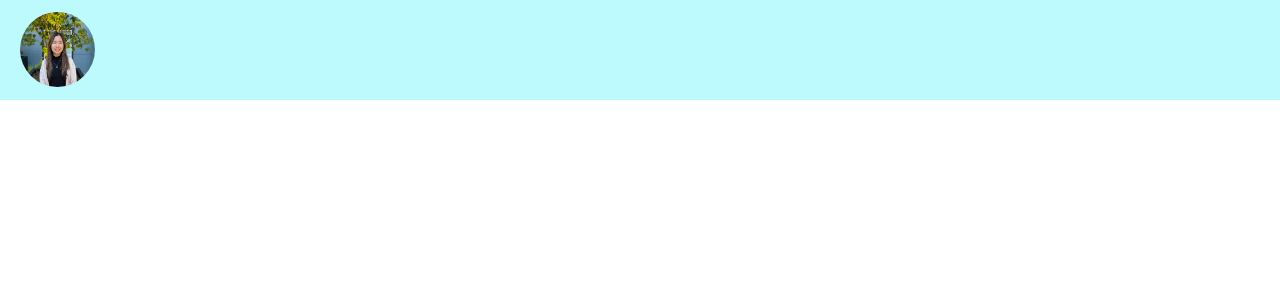
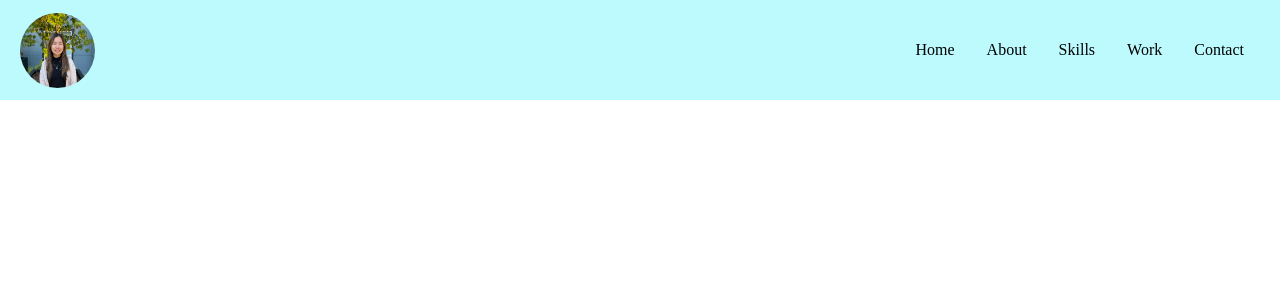
Before and after one commit to Amandagl1/my-portfolio-2023, a React (Create React App) app: page / in a window 1280 px wide. Shown: the top 300 px of the page. Built offline with nearby package versions, Linux system fonts and the light colour scheme.

Commit message:
Created tabs in navbar.

```diff
--- a/package.json
+++ b/package.json
@@ -9,6 +9,7 @@
     "@testing-library/user-event": "^13.5.0",
     "react": "^18.2.0",
     "react-dom": "^18.2.0",
+    "react-icons": "^4.10.1",
     "react-scripts": "5.0.1",
     "web-vitals": "^2.1.4"
   },
--- a/src/components/Navbar.jsx
+++ b/src/components/Navbar.jsx
@@ -1,15 +1,43 @@
-import React from 'react'
+import React, { useState } from 'react'
+import { FaBars, FaTimes } from 'react-icons/fa'
 import Portrait from '../assets/portrait.jpg'
 
 const Navbar = () => {
   return (
-    <div className='fixed w-full h-[100px] justify-between items-center px-5 bg-[#BDFAFE]'>
+    <div className='fixed w-full h-[100px] flex justify-between items-center px-5 bg-[#BDFAFE]'>
+
       <div>
         <img src={Portrait}
           alt="Self Portrait"
           className='rounded-full my-3'
-          style={{ width: '75px', height: '75px'}} />
+          style={{ width: '75px', height: '75px' }} />
       </div>
+
+      {/* When screen reaches a medium size, display ul */}
+      <ul className='hidden md:flex'>
+        <li>Home</li>
+        <li>About</li>
+        <li>Skills</li>
+        <li>Work</li>
+        <li>Contact</li>
+      </ul>
+
+
+      <div className='hidden'>
+        <FaBars />
+      </div>
+
+      {/* Hide menu when screen is mobile size */}
+      <ul className='hidden'>
+        <li>Home</li>
+        <li>About</li>
+        <li>Skills</li>
+        <li>Work</li>
+        <li>Contact</li>
+      </ul>
+
+      <div className='hidden'></div>
+
     </div>
   )
 }
--- a/src/index.css
+++ b/src/index.css
@@ -1,3 +1,15 @@
 @tailwind base;
 @tailwind components;
 @tailwind utilities;
+
+@import url('https://fonts.googleapis.com/css2?family=Quicksand:wght@300&display=swap');
+
+@layer base {
+    body {
+        @apply font-[Quicksand];
+    }
+    li {
+        @apply px-4;
+        @apply cursor-pointer;
+    }
+}
```
Also changed, not shown: 1 other file (tests, documents, lock files or other folders).
